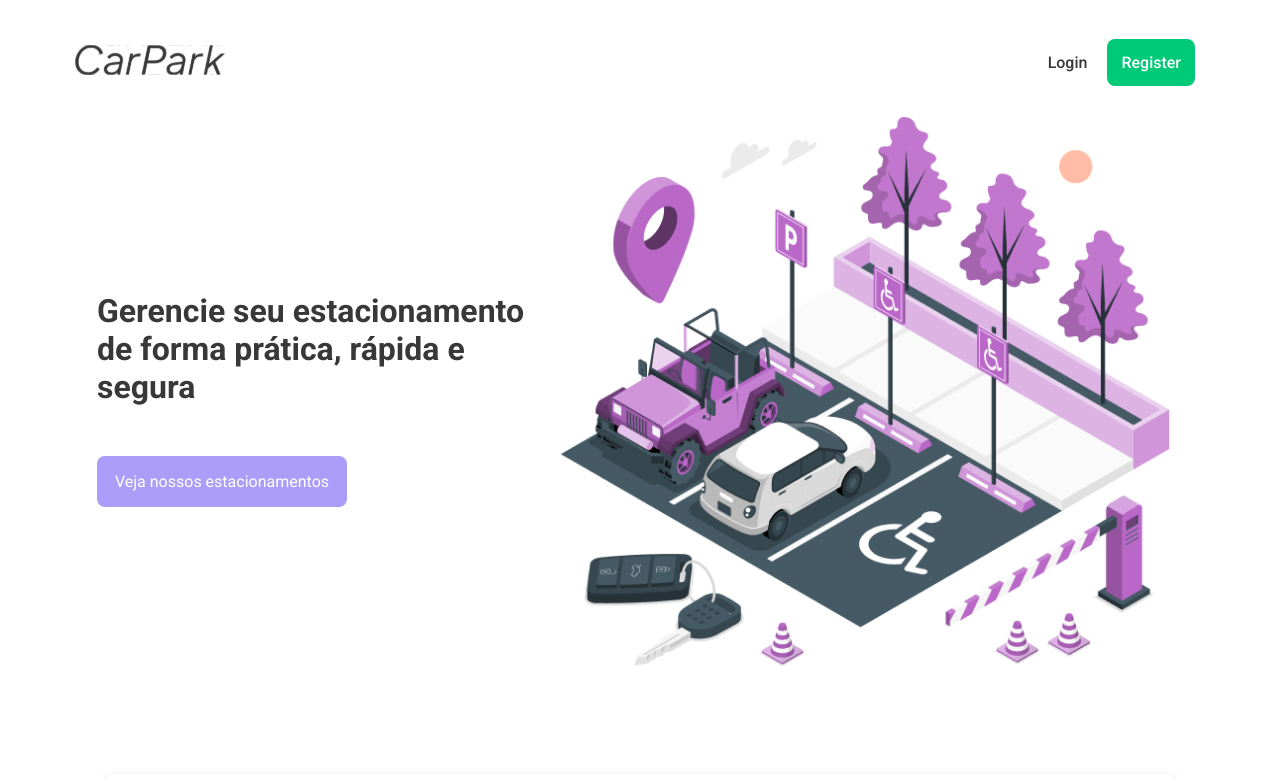
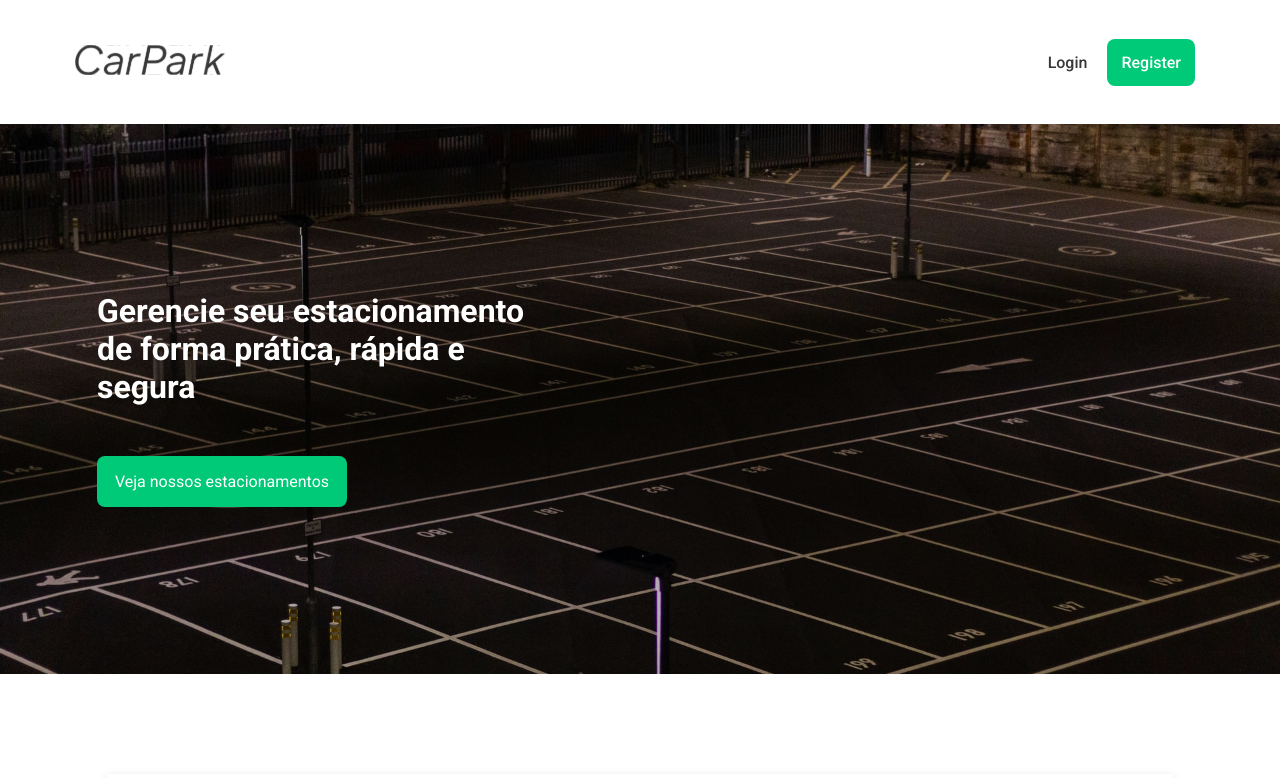
Before and after one commit to joaogabrielramos28/carPark, a Next.js app: page / in a window 1280 px wide. Shown: the top 778 px of the page. Built offline with nearby package versions, Linux system fonts and the light colour scheme.

Commit message:
feat: new hero styled

```diff
--- a/src/components/Hero/Hero.tsx
+++ b/src/components/Hero/Hero.tsx
@@ -12,16 +12,7 @@ const Hero: NextComponentType = () => {
         </Title>
         <Button>Veja nossos estacionamentos</Button>
       </Content>
-      <ImageWrapper>
-        <Image
-          src="/parking.png"
-          width={650}
-          height={650}
-          alt={
-            "Car parking with 2 cars, one purple and one white. Trees, sun and clouds in the sky"
-          }
-        />
-      </ImageWrapper>
+      <ImageWrapper></ImageWrapper>
     </Container>
   );
 };
--- a/src/components/Hero/styles.ts
+++ b/src/components/Hero/styles.ts
@@ -7,6 +7,20 @@ export const Container = styled.div`
   align-items: center;
   height: 550px;
   align-items: center;
+  background: url("/test.jpg");
+  object-fit: cover;
+  background-size: cover;
+  position: relative;
+
+  &::after {
+    content: "";
+    position: absolute;
+    top: 0;
+    left: 0;
+    width: 100%;
+    height: 100%;
+    background: rgba(0, 0, 0, 0.3);
+  }
 `;
 
 export const Content = styled.div`
@@ -16,12 +30,14 @@ export const Content = styled.div`
   flex-direction: column;
 `;
 export const Title = styled.h2`
+  z-index: 1;
   font-size: 32px;
-  color: ${({ theme }) => theme.colors.title};
+  color: ${({ theme }) => theme.colors.shape};
 `;
 export const Button = styled.button`
+  z-index: 1;
   max-width: 250px;
-  background-color: ${({ theme }) => theme.colors.primary};
+  background-color: ${({ theme }) => theme.colors.success};
   border: none;
   outline: none;
   color: ${({ theme }) => theme.colors.shape};
```
Also changed, not shown: public/test.jpg (added), public/test1.jpg (added).
